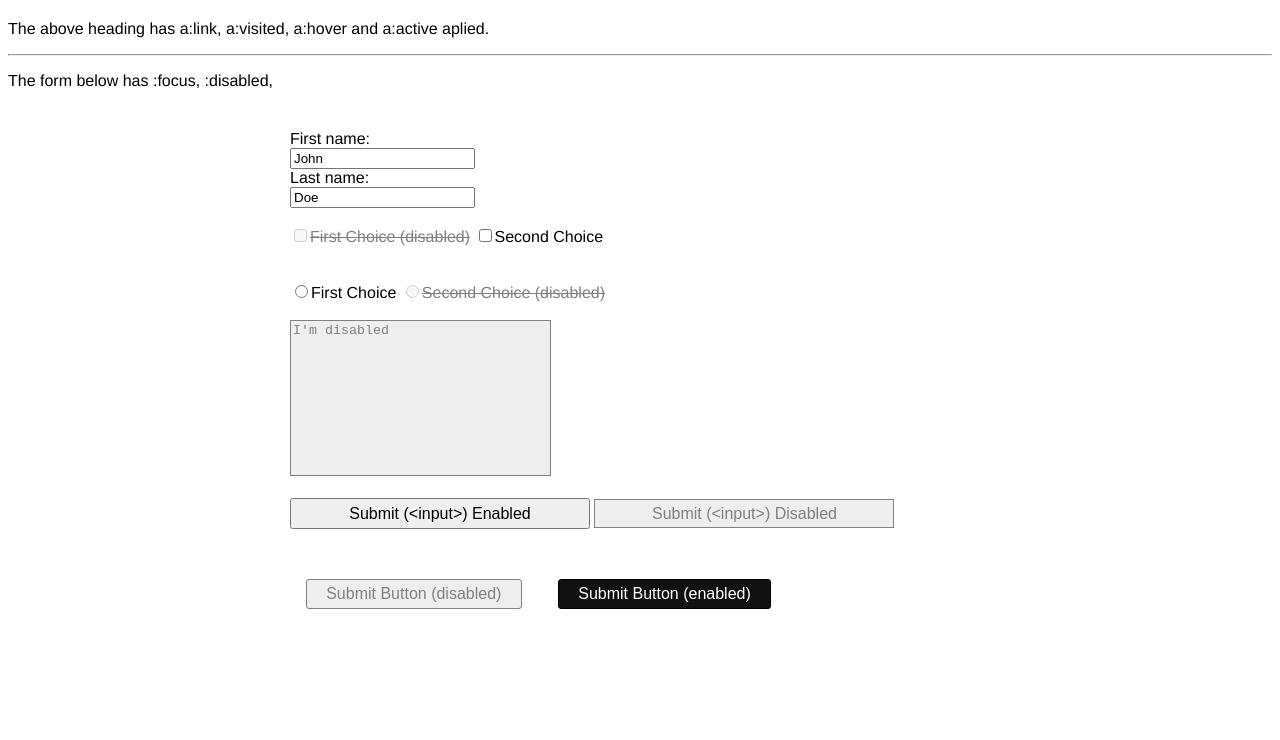
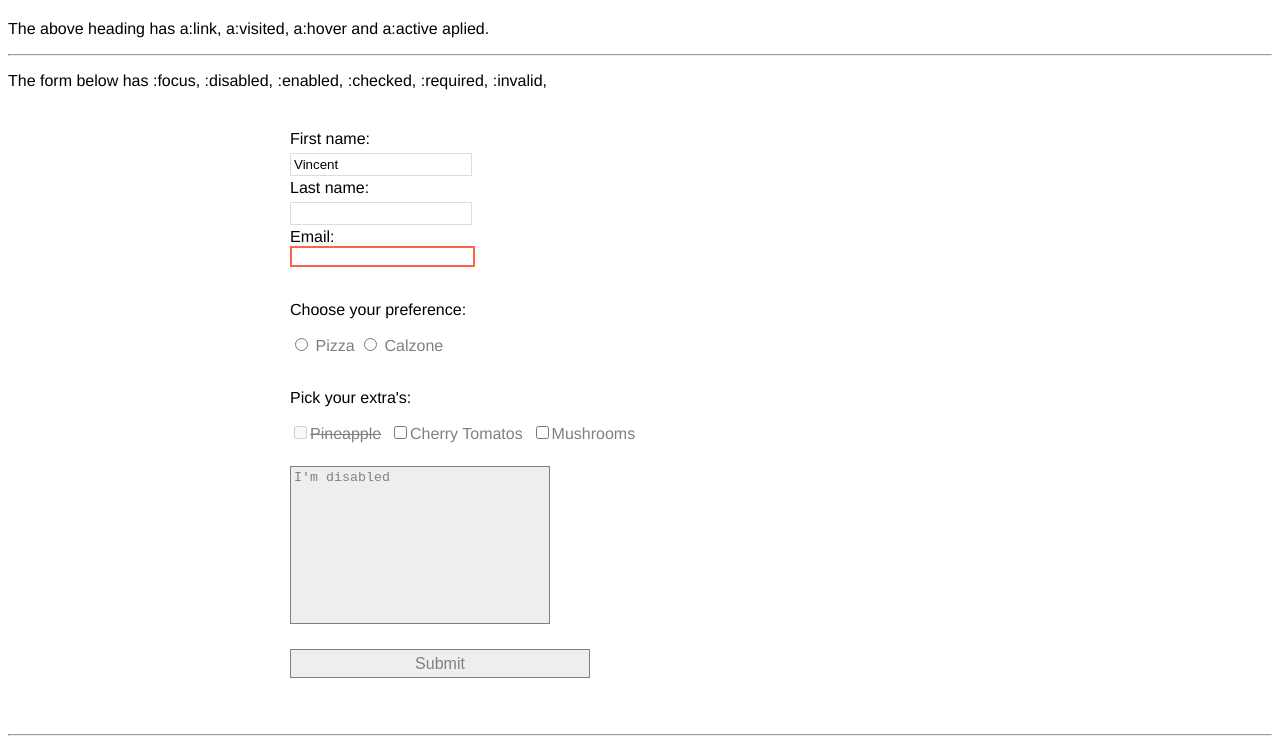
Before and after one commit to xshadowcrowx/TG-Web-development, a plain HTML site: page Opdrachten/Wk 2 [CSS]/4.opdracht3.html in a window 1280 px wide. Shown: the part 60-800 px from the top of the page. Drawn offline with Linux system fonts and the light colour scheme.

Commit message:
Opdracht 4 updates

```diff
--- a/Opdrachten/Wk 2 [CSS]/4.opdracht3.html
+++ b/Opdrachten/Wk 2 [CSS]/4.opdracht3.html
@@ -13,7 +13,9 @@
       font-family: 'Helvetica Neue', Helvetica, Arial, sans-serif;
     }
 
-    /* *********************************************************** */
+
+
+    /* ****************** Link Pseudo Magic ********************** */
 
     a:link {
       color: red;
@@ -37,20 +39,37 @@
       background-color: yellow;
     }
 
-    /* *********************************************************** */
-
     a:focus {
       background-color: black;
       color: white;
     }
 
-    /*hr {
-      margin: 50px 0;
-    }*/
 
-    .container {
+
+    /* ***************** FORM STLYLING *************************** */
+
+    .fcontainer {
       margin: 40px auto;
       max-width: 700px;
+    }
+
+    input[type=text], textarea {
+      transition: all 0.30s ease-in-out;
+      -webkit-transition: all 0.30s ease-in-out;
+      -moz-transition: all 0.30s ease-in-out;
+      -ms-transition: all 0.30s ease-in-out;
+      -o-transition: all 0.30s ease-in-out;
+      outline: none;
+      padding: 3px 0px 3px 3px;
+      margin: 5px 1px 3px 0px;
+      border: 1px solid #DDDDDD;
+    }
+
+    input[type=submit] {
+      padding: .3em 1.2em;
+      font-size: 1em;
+      width: 300px;
+      margin-bottom: 1em;
     }
 
     button {
@@ -64,20 +83,15 @@
       margin: 1em;
     }
 
-    input[type=submit] {
-      padding: .3em 1.2em;
-      font-size: 1em;
-      width: 300px;
-      margin-bottom: 1em;
-    }
 
-    input[type=submit]:disabled,
-    button[type=submit]:disabled,
-    textarea {
-      background-color: #eee;
-      color: grey;
-      border: 1px solid grey;
-      cursor: not-allowed;
+
+    /* *************** FORM PSEUDO STUFF ************************* */
+
+    input[type=text]:focus, textarea:focus {
+      box-shadow: 0 0 5px rgba(81, 203, 238, 1);
+      padding: 3px 0px 3px 3px;
+      margin: 5px 1px 3px 0px;
+      border: 1px solid rgba(81, 203, 238, 1);
     }
 
     textarea:disabled {
@@ -91,6 +105,43 @@
       color: grey;
     }
 
+    input[type="checkbox"]:enabled + label,
+    input[type="radio"]:enabled + label {
+      /* font-weight: bold;*/
+      color: grey;
+    }
+
+    input[type="checkbox"]:checked + label,
+    input[type="radio"]:checked + label {
+      font-weight: bold;
+      color: green;
+    }
+
+    input[type=submit]:disabled,
+    button[type=submit]:disabled,
+    textarea {
+      background-color: #eee;
+      color: grey;
+      border: 1px solid grey;
+      cursor: not-allowed;
+    }
+
+    input:valid:focus {
+      outline: 0;
+      border: none;
+      box-shadow: 0 0 3px 6px hsla(120, 100%, 39%, 0.3);
+    }
+
+    input[type=text]:invalid:focus {
+      outline: 0;
+      border: none;
+      box-shadow: 0 0 3px 6px rgba(255, 0, 0, 0.3);
+    }
+
+    input[type="email"]:required {
+        border:2px solid tomato;
+    }
+
   </style>
 </head>
 <body>
@@ -99,40 +150,39 @@
   </h1>
   <p>The above heading has a:link, a:visited, a:hover and a:active aplied.</p>
   <hr>
-  <p>The form below has :focus, :disabled, </p>
+  <p>The form below has :focus, :disabled, :enabled, :checked, :required, :invalid, </p>
 
-  <div class="container">
+  <div class="fcontainer">
     <form action="#">
 
       <label for="fname">First name:</label><br>
-      <input type="text" id="fname" name="fname" value="John"><br>
+      <input type="text" id="fname" name="fname" value="Vincent" valid><br>
       <label for="lname">Last name:</label><br>
-      <input type="text" id="lname" name="lname" value="Doe"><br><br>
+      <input type="text" id="lname" name="lname" required><br>
+      <label for="email">Email:</label><br>
+      <input type="email" id="email" name="email" required><br><br>
 
-      <input type="checkbox" id="checkbox-1" disabled><label for="checkbox-1">First Choice (disabled)</label>
-      <input type="checkbox" id="checkbox-2"><label for="checkbox-2">Second Choice</label>
+      <p>Choose your preference:</p>
+      <input type="radio" id="pizza" value="Pizza">
+      <label for="pizza">Pizza</label>
+      <input type="radio" id="calzone" value="calzone">
+      <label for="calzone">Calzone</label><br><br>
+
+      <p>Pick your extra's:</p>
+      <input type="checkbox" id="checkbox-1" disabled><label for="checkbox-1">Pineapple</label>&nbsp;
+      <input type="checkbox" id="checkbox-2"><label for="checkbox-2">Cherry Tomatos</label>&nbsp;
+      <input type="checkbox" id="checkbox-3"><label for="checkbox-3">Mushrooms</label>&nbsp;
       <br>
-      <br>
-
-      <br>
-      <input type="radio" id="radio-1"><label for="radio-1">First Choice</label>
-      <input type="radio" id="radio-2" disabled><label for="radio-2">Second Choice (disabled)</label>
-      <br>
-
       <br>
       <textarea name="sth" id="sth" cols="30" rows="10" disabled>I'm disabled</textarea>
       <br>
       <br>
-
-      <input type="submit" value="Submit (<input>) Enabled">
-      <input type="submit" value="Submit (<input>) Disabled" disabled>
-      <br>
-      <br>
-
-      <button type="submit" disabled>Submit Button (disabled)</button>
-      <button type="submit">Submit Button (enabled)</button>
-
+      <input type="submit" value="Submit" disabled>
     </form>
+  </div>
+  <hr>
+  <div class="fcontainer">
+    <p style="text-align:center; line-height: 24px;"><span style="font-weight: bolder;">Elements below styled using:</span><br><br> :nth-child() <br>:nth-last-child(), <br>:nth-of-type(), <br>:only-of-type</p>
   </div>
 
 </body>
```
Also changed, not shown: Opdrachten/Wk 2 [CSS]/1. selectors and visual rules/1. selectors and visual rules.html (+1 -0 lines), Opdrachten/Wk 2 [CSS]/4. pseudo elements.html (+39 -4 lines), Opdrachten/Wk 2 [CSS]/img/turtle.jpg (added).
